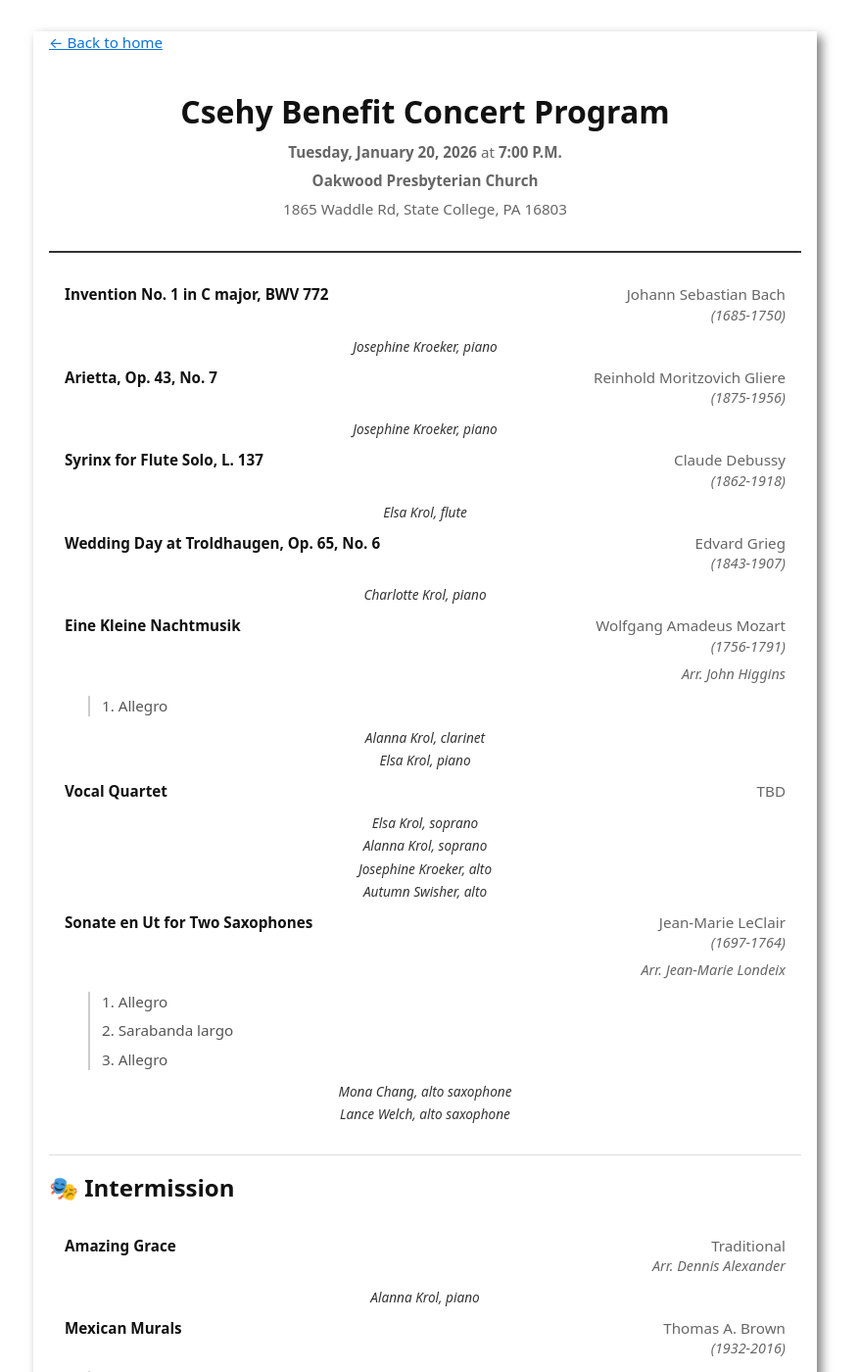
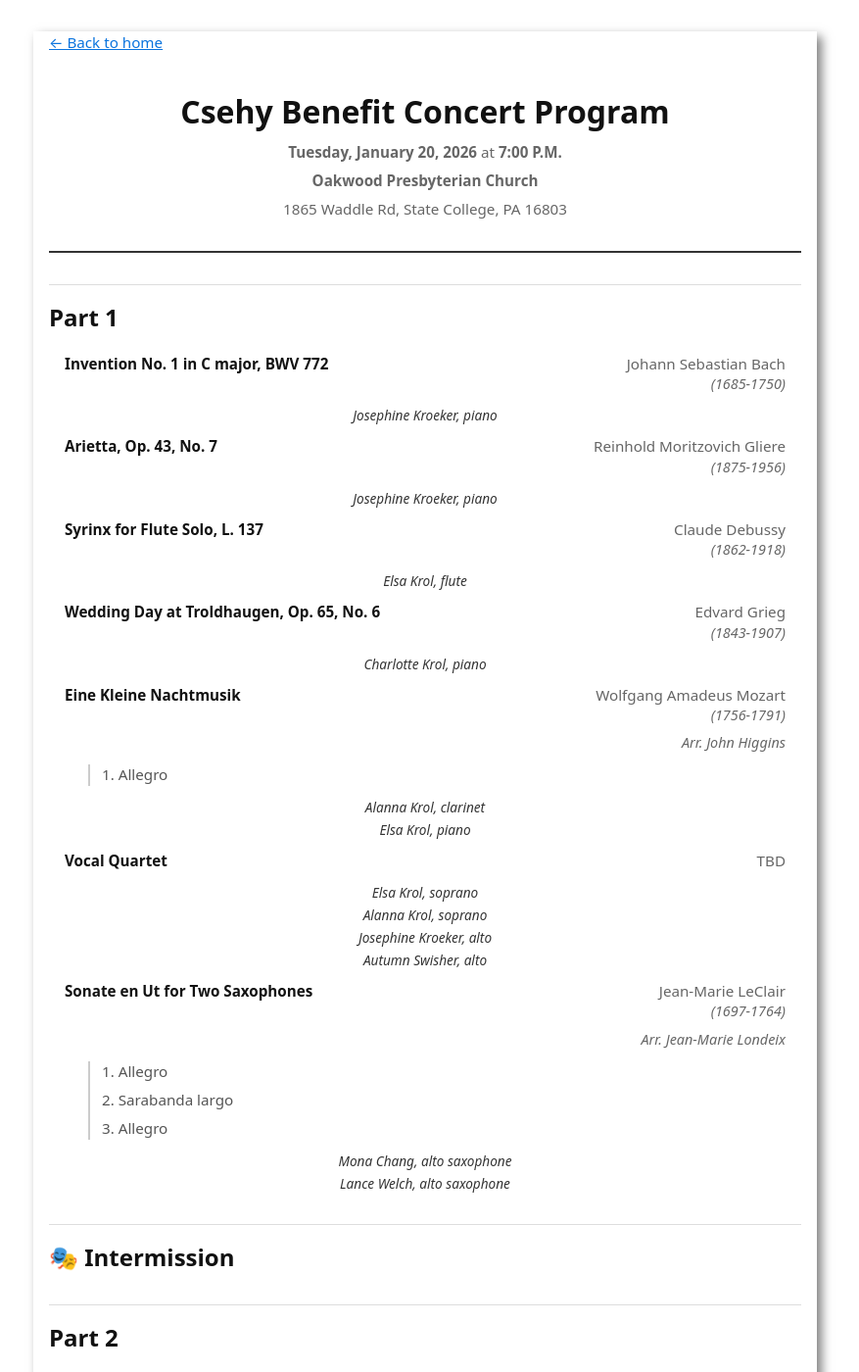
Before and after one commit to KurtKroeker/csehy-fundraising, a Jekyll site: the page built from program.md, in a window 1280 px wide and 1400 px high. Shown: the whole window at 98% size, without its empty margins (206-1083 px from the left). Built offline with Jekyll 4.4.1, drawn with Linux system fonts in a browser that asks for light colours.

Commit message:
Uncomment section title in program layout

```diff
--- a/_layouts/program.html
+++ b/_layouts/program.html
@@ -158,7 +158,7 @@
         </div>
       {% else %}
         <div class="program-section">
-          <!-- <h2>{{ section.title }}</h2> -->
+          <h2>{{ section.title }}</h2>
 
           {% if section.items %}
             {% for item in section.items %}
```
